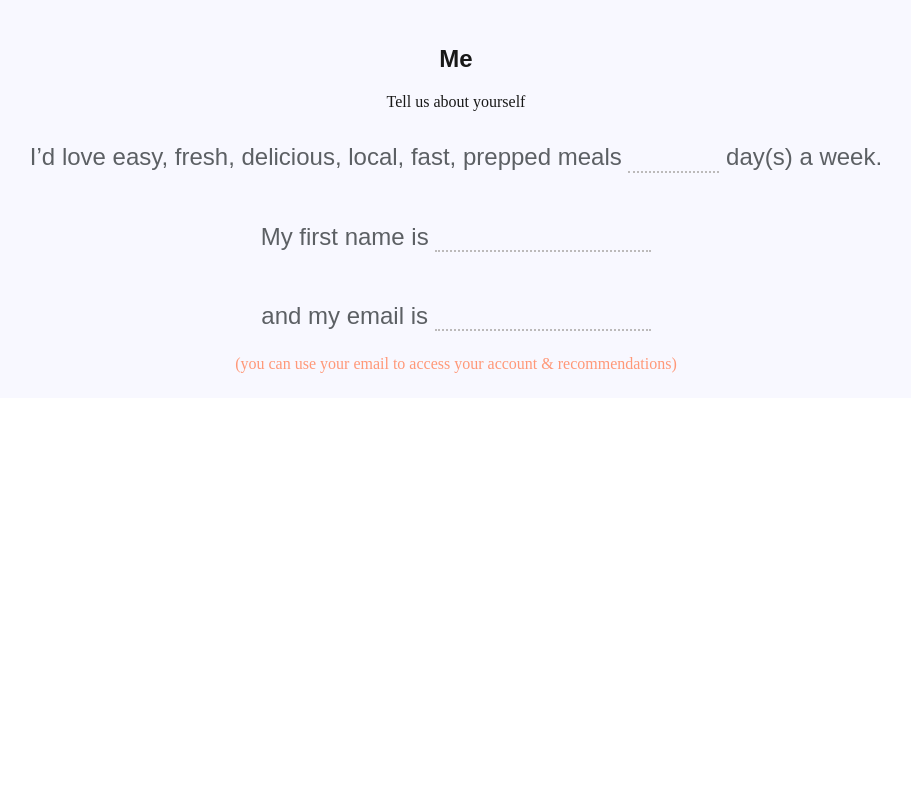
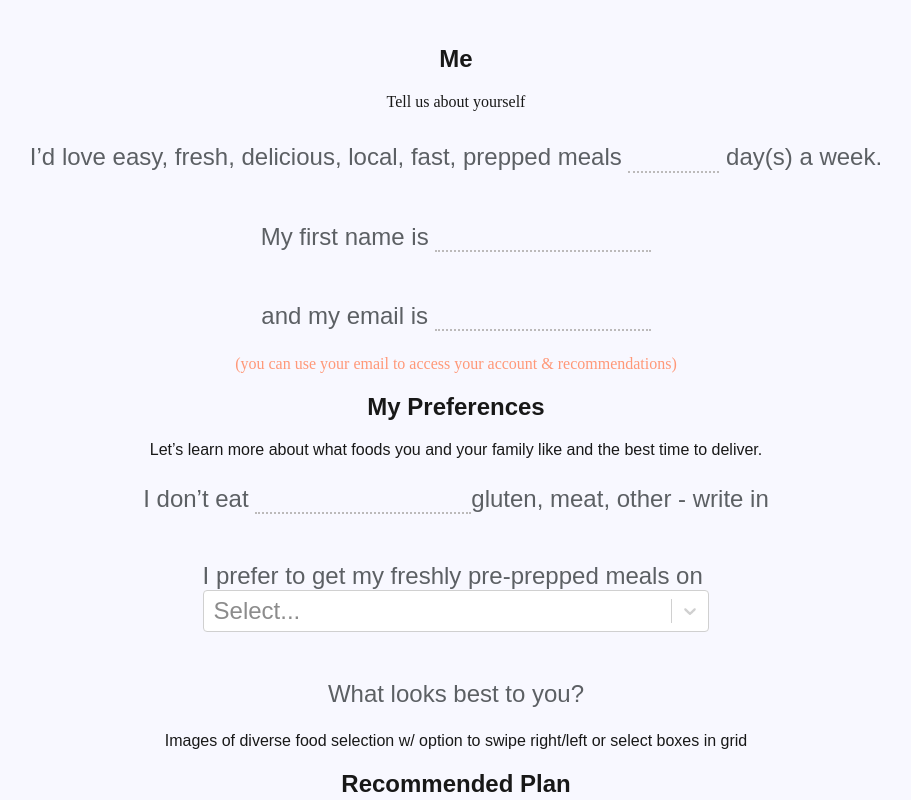
Before and after one commit to andimalfresh/prefare-signup, a React (Create React App) app: page / in a window 1280 px wide. Shown: the top 800 px of the page, without its empty margins (209-1120 px from the left). Built offline with nearby package versions, Linux system fonts and the light colour scheme.

Commit message:
Added react-select to work with Option Selects

```diff
--- a/package.json
+++ b/package.json
@@ -6,7 +6,8 @@
     "node-sass": "^4.12.0",
     "react": "^16.10.2",
     "react-dom": "^16.10.2",
-    "react-scripts": "3.2.0"
+    "react-scripts": "3.2.0",
+    "react-select": "^3.0.8"
   },
   "scripts": {
     "start": "react-scripts start",
--- a/src/components/Signup/Signup.module.scss
+++ b/src/components/Signup/Signup.module.scss
@@ -99,6 +99,8 @@
             width: 125px;
         }
     }
+
+
     .Preferences {
         width: 80vw;
         background-color:ghostwhite;
@@ -106,6 +108,64 @@
         display: flex;
         justify-content: center;
         flex-direction: column;
+        .optionSelect {
+                position: relative;
+                font-family: Arial;
+              }
+
+              // .optionSelect select {
+              //   display: none; /*hide original SELECT element: */
+              // }
+
+              .select-selected {
+                background-color: DodgerBlue;
+              }
+
+              /* Style the arrow inside the select element: */
+              .select-selected:after {
+                position: absolute;
+                content: "";
+                top: 14px;
+                right: 10px;
+                width: 0;
+                height: 0;
+                border: 6px solid transparent;
+                border-color: #fff transparent transparent transparent;
+              }
+
+              /* Point the arrow upwards when the select box is open (active): */
+              .select-selected.select-arrow-active:after {
+                border-color: transparent transparent #fff transparent;
+                top: 7px;
+              }
+
+              /* style the items (options), including the selected item: */
+              .select-items div,.select-selected {
+                color: #ffffff;
+                padding: 8px 16px;
+                border: 1px solid transparent;
+                border-color: transparent transparent rgba(0, 0, 0, 0.1) transparent;
+                cursor: pointer;
+              }
+
+              /* Style items (options): */
+              .select-items {
+                position: absolute;
+                background-color: DodgerBlue;
+                top: 100%;
+                left: 0;
+                right: 0;
+                z-index: 99;
+              }
+
+              /* Hide the items when the select box is closed: */
+              .select-hide {
+                display: none;
+              }
+
+              .select-items div:hover, .same-as-selected {
+                background-color: rgba(0, 0, 0, 0.1);
+              }
     }
     .Plan {
         width: 80vw;
--- a/src/components/Signup/index.js
+++ b/src/components/Signup/index.js
@@ -1,5 +1,13 @@
 import React from 'react'
 import styles from './Signup.module.scss'
+import Select from 'react-select'
+
+
+const options2 = [
+    {value: 'Saturday', label: 'Saturday'},
+    {value: 'Sunday', label: 'Sunday'},
+    {value: 'Monday', label: 'Monday'}
+]
 
 const Signup = (props) => {
     return (
@@ -16,21 +24,31 @@ const Signup = (props) => {
             <span className={styles.exerpt2}>(you can use your email to access your account & recommendations)</span>
         </div>
 
-       {/* <div className={styles.Preferences}>
+   <div className={styles.Preferences}>
             <h2>My Preferences</h2>
             Let’s learn more about what foods you and your family like and the best time to deliver.
-            <p>I don’t eat <input type="number" className={styles.formInputB} onKeyDown={props.handleFormB} name="number_of_servings"  onChange={props.getFormData } />
+            <p>I don’t eat <input type="text" className={styles.formInput} onKeyDown={props.handleFormB} name="number_of_servings"  onChange={props.getFormData } />
                 gluten, meat, other - write in
             </p>
 
-            <p>I prefer to get my freshly pre-prepped meals on <input type="number" className={styles.formInputB} onKeyDown={props.handleFormB} name="number_of_servings"  onChange={props.getFormData } /></p>
+            <p><div className={styles.optionSelect}>
+                I prefer to get my freshly pre-prepped meals on&nbsp;
+                    <Select options={options2} />
+                </div>
 
-             <p>What looks best to you?</p>
+            </p>
 
-             Images of diverse food selection w/ option to swipe right/left or select boxes in grid
-        </div>
+
+
+              <p>What looks best to you?</p>
+
+              Images of diverse food selection w/ option to swipe right/left or select boxes in grid
+    </div>
+
+
+
         <div className={styles.Plan}>
-            <h2>Recommended Plan</h2>
+             <h2>Recommended Plan</h2>
 
             <p>Name, we’ve selected the following plan - perfect for you/ your family.</p>
 
@@ -48,7 +66,7 @@ const Signup = (props) => {
                </div>
                SELECT THIS PLAN
            </div>
-       </div>*/}
+       </div>
     </div>
 
     )
```
Also changed, not shown: 1 other file (tests, documents, lock files or other folders).
